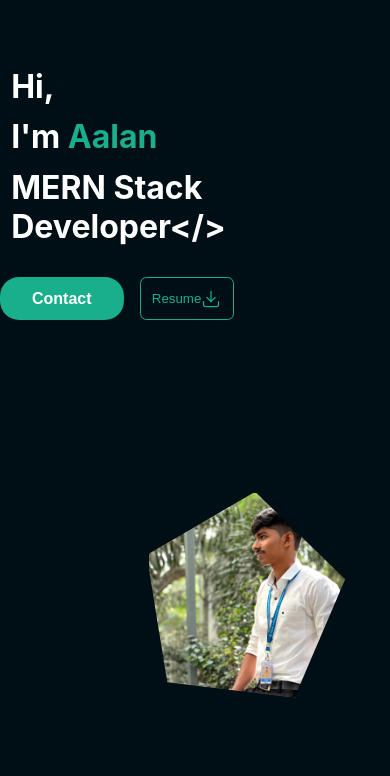
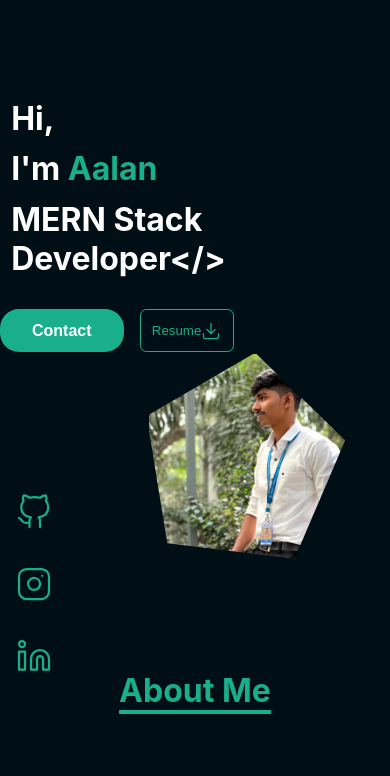
Before and after one commit to aalan294/portfolio-frontend, a React (Create React App) app: page / in a window 390 px wide. Shown: the top 776 px of the page. Built offline with nearby package versions, Linux system fonts and the light colour scheme.

Commit message:
responsive commit

```diff
--- a/src/Components/AboutMe.jsx
+++ b/src/Components/AboutMe.jsx
@@ -59,6 +59,9 @@ const Container = styled.div`
   }
   @media only screen and (max-width: 767px){
     height: fit-content;
+    h1{
+      margin-top: 0;
+    }
     .about{
       gap: 0;
       .image{
--- a/src/Components/Home.jsx
+++ b/src/Components/Home.jsx
@@ -128,10 +128,11 @@ const Container = styled.div`
     }
   }
   @media only screen and (max-width: 767px){
-    margin-top: 3rem;
+    margin-top: 5rem;
     padding-top: 0;
-    height: 100vh;
+    height: 70vh;
     overflow-y:hidden;
+    position: unset;
     .text{
       width: 100%;
       margin-top: 0.5rem;
@@ -143,7 +144,7 @@ const Container = styled.div`
       width: 100%;
       justify-self: flex-end;
       margin-left: 6rem;
-      margin-bottom: 5rem;
+      margin-bottom: 200px;
       .pentagon{
         margin-bottom: 4rem;
         width: 200px;
@@ -157,8 +158,13 @@ const Container = styled.div`
       }
     }
     .links{
-      margin-top: 1rem;
-      left: 0;
+      padding:0;
+      display: flex;
+      flex-direction: column-reverse;
+      width: 100vw;
+      position: absolute;
+      bottom: 0;
+      margin-bottom: 150px;
     }
   }
 `
```
